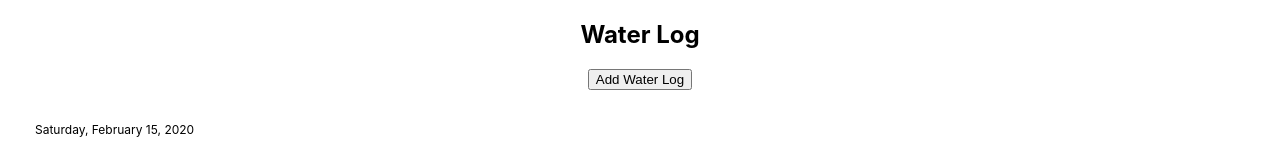
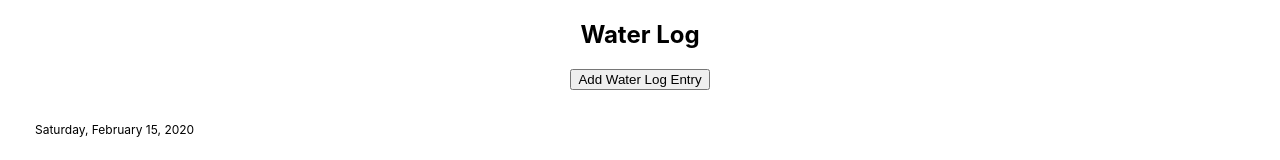
Before and after one commit to cfloyd252/My-Fit-Journal-Client, a React (Create React App) app: page /journal/water in a window 1280 px wide. Shown: the top 160 px of the page. Built offline with nearby package versions, Linux system fonts and the light colour scheme; the HTML template or start-up script is replaced by a standard one.

Commit message:
fixed log view button

```diff
--- a/src/Components/LogView/LogView.js
+++ b/src/Components/LogView/LogView.js
@@ -21,7 +21,7 @@ export class LogView extends Component {
     return (
       <section className='Log-View'>
         <h1>{this.props.title}</h1>
-          <button className="add-data">Add {this.props.title}</button>
+          <button className="add-data">Add {this.props.title} Entry</button>
         {entryRows}
       </section>
     )
```
